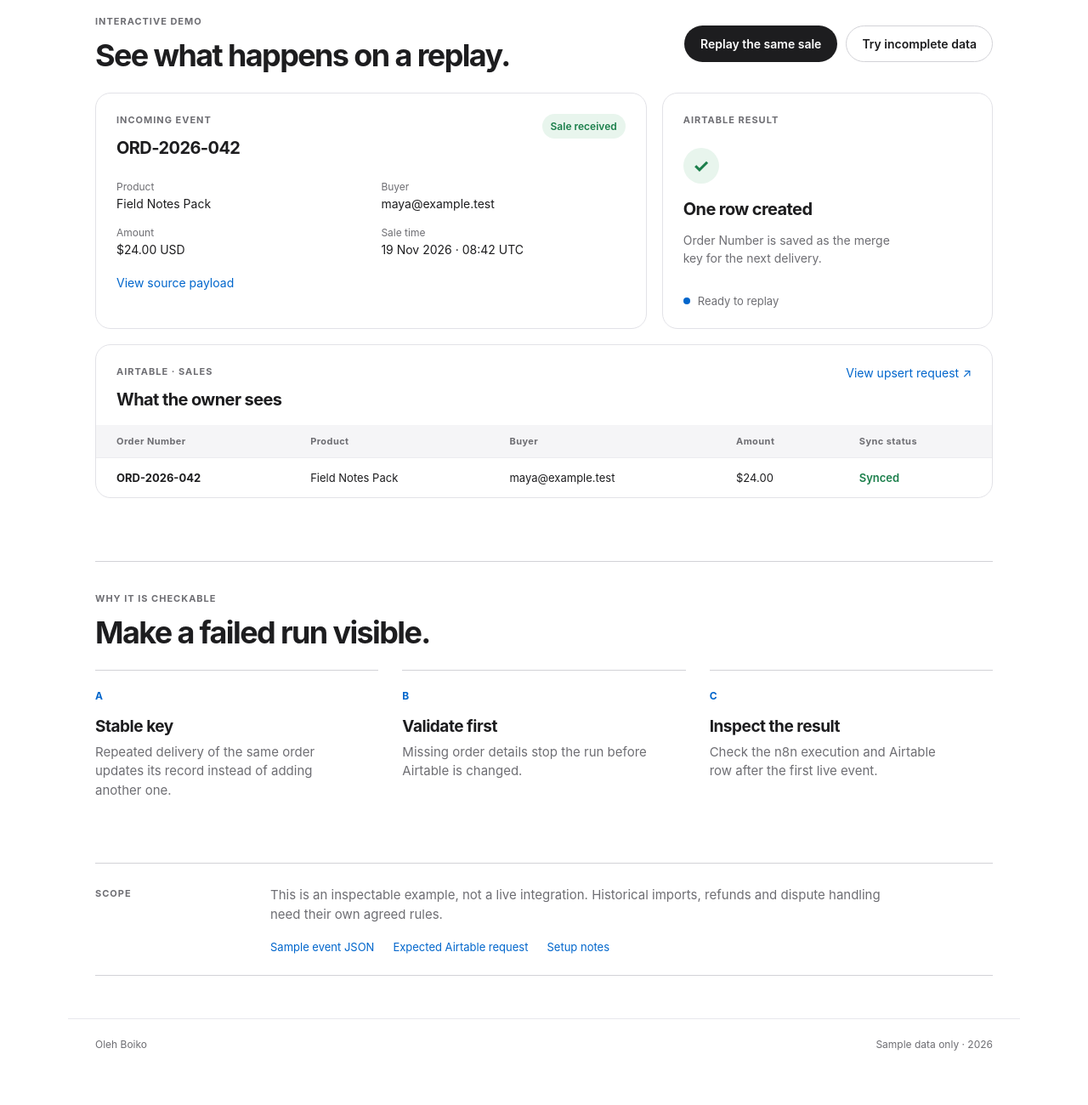
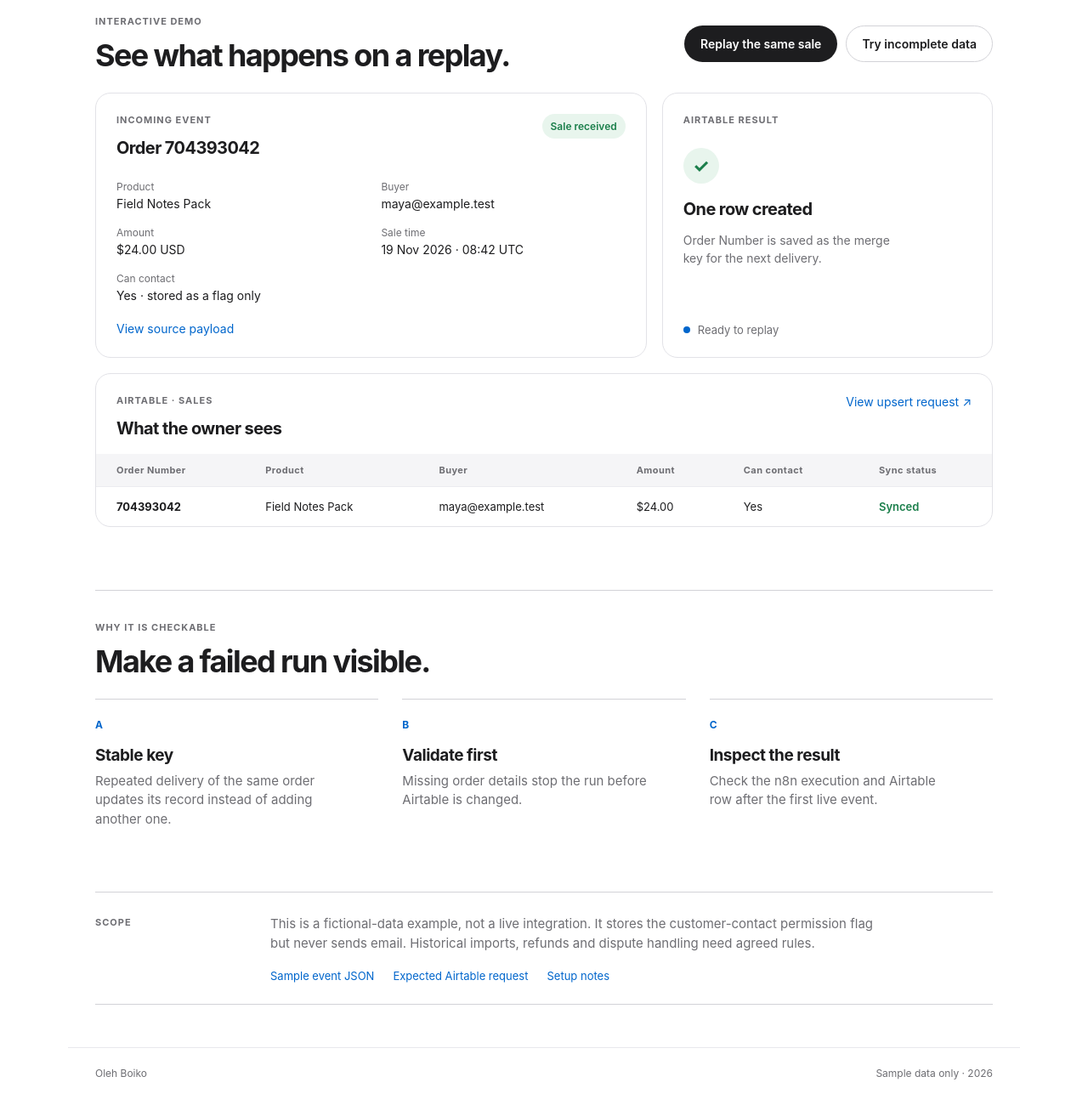
Before and after one commit to pelmeskaaaa/order-tools, a plain HTML site: page gumroad-airtable/index.html in a window 1280 px wide. Shown: the part 897-2197 px from the top of the page at 85% size. Before the commit the page ends 2163 px from the top, so only its background shows below. Drawn offline with Linux system fonts and the light colour scheme.

Commit message:
Clarify contact flag in Gumroad workflow demo

```diff
--- a/gumroad-airtable/index.html
+++ b/gumroad-airtable/index.html
@@ -45,12 +45,13 @@
 
       <div class="demo-grid">
         <article class="panel">
-          <div class="panel-head"><div><p class="eyebrow">INCOMING EVENT</p><h3>ORD-2026-042</h3></div><span class="pill success">Sale received</span></div>
+          <div class="panel-head"><div><p class="eyebrow">INCOMING EVENT</p><h3>Order 704393042</h3></div><span class="pill success">Sale received</span></div>
           <dl class="details">
             <div><dt>Product</dt><dd>Field Notes Pack</dd></div>
             <div><dt>Buyer</dt><dd>maya@example.test</dd></div>
             <div><dt>Amount</dt><dd>$24.00 USD</dd></div>
             <div><dt>Sale time</dt><dd>19 Nov 2026 · 08:42 UTC</dd></div>
+            <div><dt>Can contact</dt><dd>Yes · stored as a flag only</dd></div>
           </dl>
           <button class="text-link payload-toggle" id="toggle-payload" aria-expanded="false">View source payload</button>
           <pre id="payload" class="code-panel" hidden></pre>
@@ -68,8 +69,8 @@
       <div class="table-panel">
         <div class="table-top"><div><p class="eyebrow">AIRTABLE · SALES</p><h3>What the owner sees</h3></div><a class="text-link" href="expected-airtable-upsert.json" download>View upsert request ↗</a></div>
         <div class="table-scroll"><table>
-          <thead><tr><th>Order Number</th><th>Product</th><th>Buyer</th><th>Amount</th><th>Sync status</th></tr></thead>
-          <tbody id="sales-rows"><tr><td>ORD-2026-042</td><td>Field Notes Pack</td><td>maya@example.test</td><td>$24.00</td><td><span class="row-status">Synced</span></td></tr></tbody>
+          <thead><tr><th>Order Number</th><th>Product</th><th>Buyer</th><th>Amount</th><th>Can contact</th><th>Sync status</th></tr></thead>
+          <tbody id="sales-rows"><tr><td>704393042</td><td>Field Notes Pack</td><td>maya@example.test</td><td>$24.00</td><td>Yes</td><td><span class="row-status">Synced</span></td></tr></tbody>
         </table></div>
         <p id="exception-message" class="exception" hidden></p>
       </div>
@@ -86,7 +87,7 @@
 
     <section class="scope-note">
       <p class="eyebrow">SCOPE</p>
-      <p>This is an inspectable example, not a live integration. Historical imports, refunds and dispute handling need their own agreed rules.</p>
+      <p>This is a fictional-data example, not a live integration. It stores the customer-contact permission flag but never sends email. Historical imports, refunds and dispute handling need agreed rules.</p>
       <div class="download-links"><a href="sample-sale.json" download>Sample event JSON</a><a href="expected-airtable-upsert.json" download>Expected Airtable request</a><a href="README.md">Setup notes</a></div>
     </section>
   </main>
```
